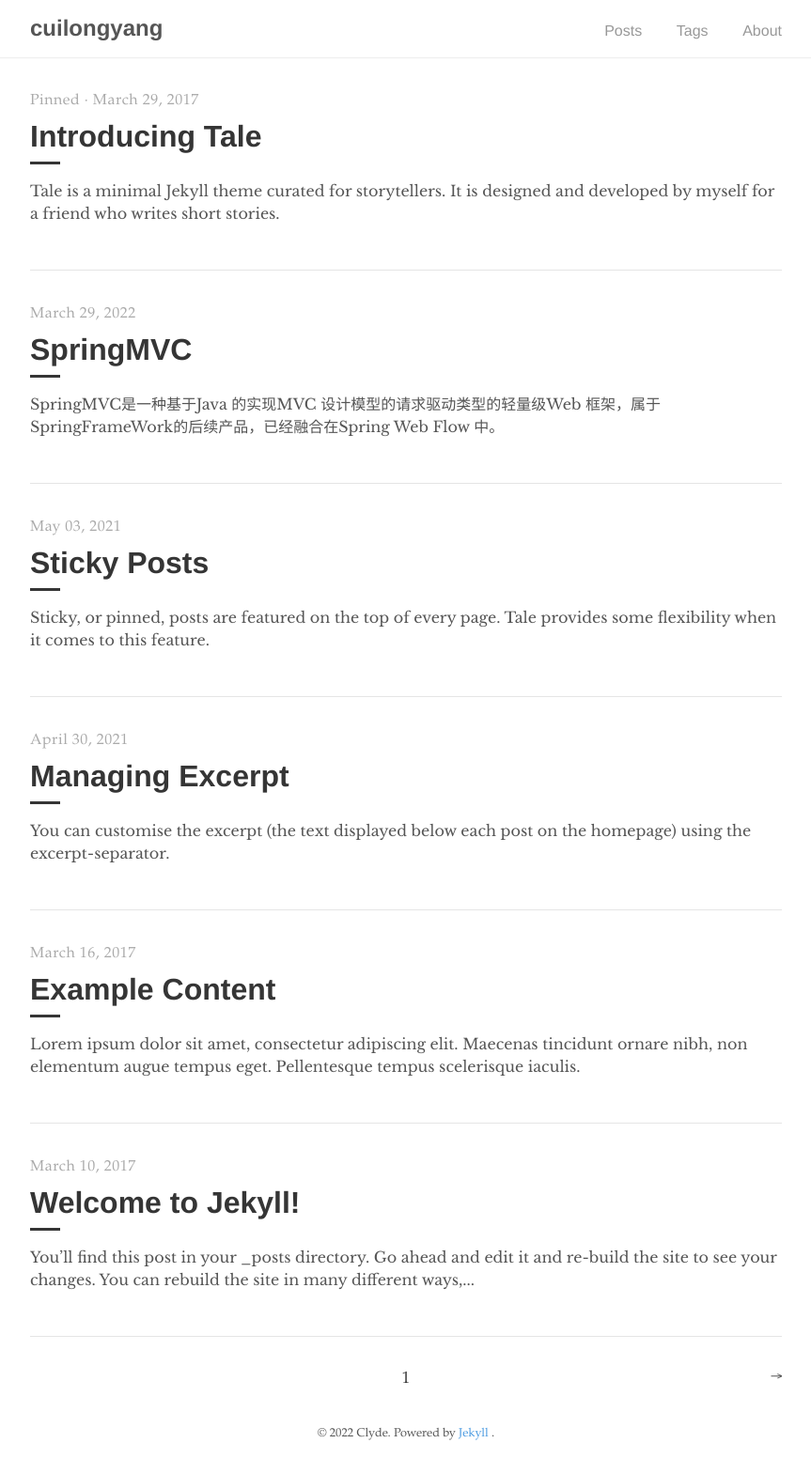
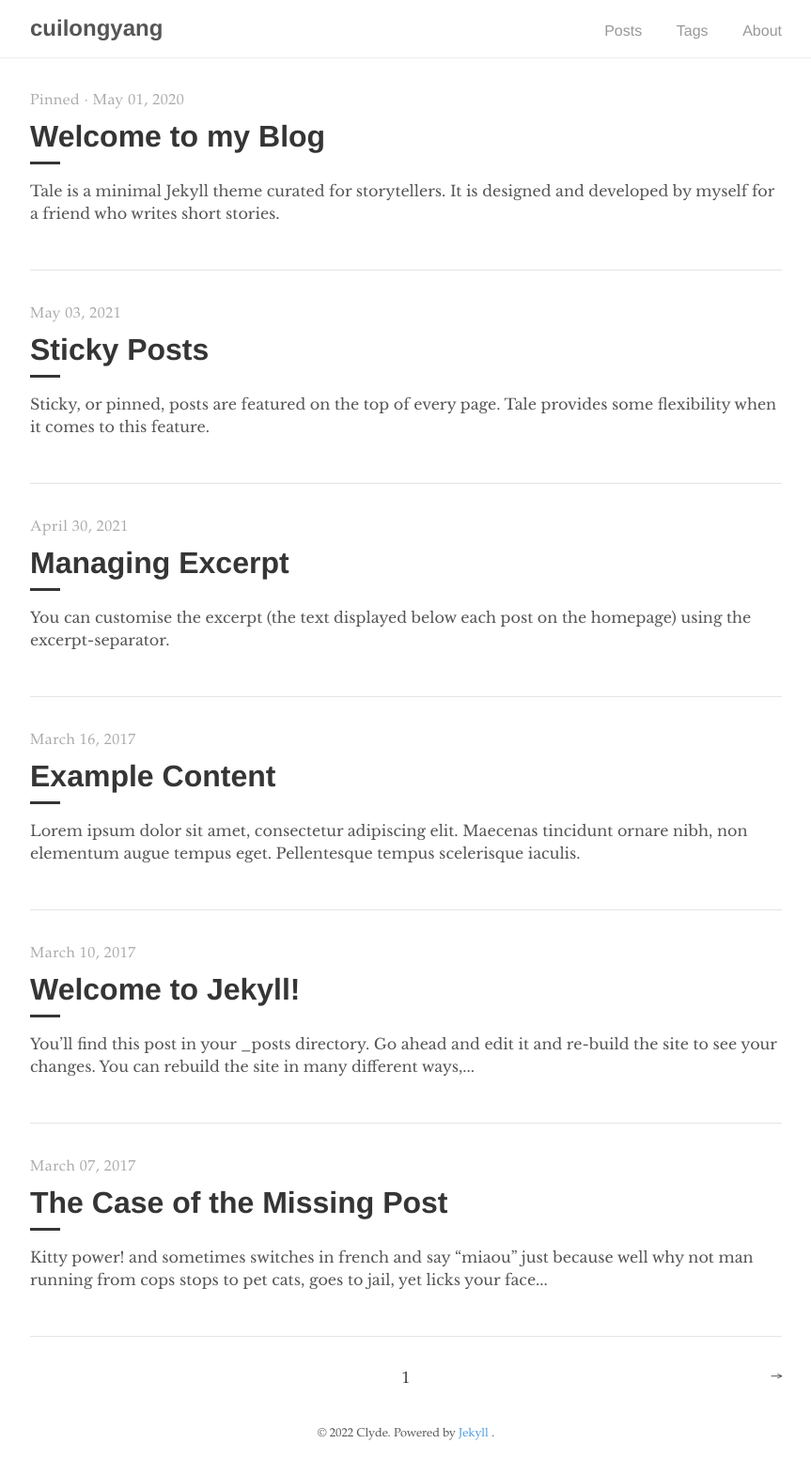
Before and after one commit to cuilongyang/cuilongyang.github.io, a Jekyll site: the page built from index.html, in a window 1280 px wide. Shown: the whole page at 94% size, without its empty margins (208-1071 px from the left). Built offline with Jekyll 4.4.1, drawn with Linux system fonts in a browser that asks for light colours; the list of posts is cut into pages by our own code; some of the changed lines change nothing that is shown.

Commit message:
update welcome message

````diff
--- a/_posts/2017-03-29-introducing-tale.md
+++ b/_posts/2020-05-01-welcome.md
@@ -1,9 +1,9 @@
 ---
 layout: post
-title:  "Introducing Tale"
-author: "Chester"
+title:  "Welcome to my Blog"
+author: "Clyde"
 comments: true
-tags: Tale
+tags: blog
 excerpt_separator: <!--more-->
 sticky: true
 hidden: true
--- a/_posts/2022-03-29-Spring-MVC.markdown
+++ /dev/null
@@ -1,200 +0,0 @@
----
-layout: post
-title:  "SpringMVC"
-author: "Clyde"
-tags: SpringMVC
-excerpt_separator: <!--more-->
----
-
-SpringMVC是一种基于Java 的实现MVC 设计模型的请求驱动类型的轻量级Web 框架，属于SpringFrameWork的后续产品，已经融合在Spring Web Flow 中。<!--more-->SpringMVC已经成为目前最主流的MVC框架之一，并且随着Spring3.0 的发布，全面超越Struts2，成为最优秀的MVC框架。它通过一套注解，让一个简单的Java 类成为处理请求的控制器，而无须实现任何接口。同时它还支RESTful编程风格的请求。
-
-### 开发步骤：
-
-1. 导入SpringMVC相关坐标：此处需要版本为5.0.5   TomCat版本为9
-
-   ```xml
-   <!--Spring坐标-->
-   <dependency>
-       <groupId>org.springframework</groupId>
-       <artifactId>spring-context</artifactId>
-       <version>5.0.5.RELEASE</version>
-   </dependency>
-   <!--SpringMVC坐标-->
-   <dependency>
-       <groupId>org.springframework</groupId>
-       <artifactId>spring-webmvc</artifactId>
-       <version>5.0.5.RELEASE</version>
-   </dependency>
-   <!--Servlet坐标-->
-   <dependency>
-       <groupId>javax.servlet</groupId>
-       <artifactId>servlet-api</artifactId>
-       <version>2.5</version>
-   </dependency>
-   <!--Jsp坐标-->
-   <dependency>
-       <groupId>javax.servlet.jsp</groupId>
-       <artifactId>jsp-api</artifactId>
-       <version>2.0</version>
-   </dependency>
-   ```
-
-
-
-2. 配置SpringMVC核心控制器DispathcerServlet
-
-   ```xml
-   <servlet>
-       <servlet-name>DispatcherServlet</servlet-name>
-       <servlet-class>org.springframework.web.servlet.DispatcherServlet</servlet-class>
-       <init-param>
-           <param-name>contextConfigLocation</param-name>
-           <param-value>classpath:spring-mvc.xml</param-value>
-       </init-param>
-       <load-on-startup>1</load-on-startup>
-   </servlet>
-   <servlet-mapping>
-       <servlet-name>DispatcherServlet</servlet-name>
-       <url-pattern>/</url-pattern>
-   </servlet-mapping>
-
-3. 创建Controller类和视图页面
-
-   ```java
-   @Controller
-   public class UserController {
-
-       @RequestMapping(value = "/quick" ,method = RequestMethod.GET)
-       public String hi(){
-           System.out.println("controller hi running...");
-           // 此处添加了内部资源视图解析器
-           return "success";
-       }
-   ```
-
-
-
-4. 使用注解配置Controller类中业务方法的映射地址
-
-   ```jsp
-   <%@ page contentType="text/html;charset=UTF-8" language="java" %>
-   <html>
-   <head>
-       <title>Title</title>
-   </head>
-   <body>
-       <h1>success!!!!</h1>
-   </body>
-   </html>
-   ```
-
-
-
-5. 配置SpringMVC核心文件spring-mvc.xml
-
-   ```xml
-       <!--    Controller组件扫描-->
-       <context:component-scan base-package="com.belle.controller">
-           <context:include-filter type="annotation" expression="org.springframework.stereotype.Controller"/>
-       </context:component-scan>
-   ```
-
-
-
-
-### SpringMVC的执行流程
-
-1. 用户发送请求至前端控制器DispatcherServlet。
-2. DispatcherServlet收到请求调用HandlerMapping处理器映射器。
-3. 处理器映射器找到具体的处理器(可以根据xml配置、注解进行查找)，生成处理器对象及处理器拦截器(如果有则生成)一并返回给DispatcherServlet。
-4. DispatcherServlet调用HandlerAdapter处理器适配器。
-5. HandlerAdapter经过适配调用具体的处理器(Controller，也叫后端控制器)。
-6. Controller执行完成返回ModelAndView。
-7. HandlerAdapter将controller执行结果ModelAndView返回给DispatcherServlet。
-8. DispatcherServlet将ModelAndView传给ViewReslover视图解析器。
-9. ViewReslover解析后返回具体View。
-10. DispatcherServlet根据View进行渲染视图（即将模型数据填充至视图中）。DispatcherServlet响应用户。
-
-
-
-### SpringMVC组件解析
-
-1. **前端控制器：DispatcherServlet**
-用户请求到达前端控制器，它就相当于MVC 模式中的C，DispatcherServlet是整个流程控制的中心，由
-它调用其它组件处理用户的请求，DispatcherServlet的存在降低了组件之间的耦合性。
-2. **处理器映射器：HandlerMapping**
-HandlerMapping负责根据用户请求找到Handler 即处理器，SpringMVC提供了不同的映射器实现不同的
-映射方式，例如：配置文件方式，实现接口方式，注解方式等。
-3. **处理器适配器：HandlerAdapter**
-通过HandlerAdapter对处理器进行执行，这是适配器模式的应用，通过扩展适配器可以对更多类型的处理
-器进行执行。
-4. **处理器：Handler**
-    它就是我们开发中要编写的具体业务控制器。由DispatcherServlet把用户请求转发到Handler。由
-    Handler 对具体的用户请求进行处理。
-5. **视图解析器：View Resolver**
-View Resolver 负责将处理结果生成View 视图，View Resolver 首先根据逻辑视图名解析成物理视图名，即具体的页面地址，再生成View 视图对象，最后对View 进行渲染将处理结果通过页面展示给用户。
-6. **视图：View**
-SpringMVC框架提供了很多的View 视图类型的支持，包括：jstlView、freemarkerView、pdfView等。最常用的视图就是jsp。一般情况下需要通过页面标签或页面模版技术将模型数据通过页面展示给用户，需要由程序员根据业务需求开发具体的页面
-
-### SpringMVC注解解析
-
-
-
-`@RequestMapping`
-作用：用于建立请求URL 和处理请求方法之间的对应关系
-
-位置：
-
-- 类上，请求URL 的第一级访问目录。此处不写的话，就相当于应用的根目录
-
-- 方法上，请求URL 的第二级访问目录，与类上的使用@ReqquestMapping标注的一级目录一起组成访问虚拟路径属性：
-
-  - value：用于指定请求的URL。它和path属性的作用是一样的
-
-  - method：用于指定请求的方式
-
-  - params：用于指定限制请求参数的条件。它支持简单的表达式。要求请求参数的key和value必须和配置
-
-    一模一样例如：
-
-    - params= {"accountName"}，表示请求参数必须有accountName
-    - params= {"moeny!100"}，表示请求参数中money不能是100
-
-
-
-### mvc命名空间引入
-
-命名空间：xmlns:context="http://www.springframework.org/schema/context"
-
-xmlns:mvc="http://www.springframework.org/schema/mvc"
-
-约束地址：http://www.springframework.org/schema/context
-
-http://www.springframework.org/schema/context/spring-context.xsd
-
-http://www.springframework.org/schema/mvc
-
-http://www.springframework.org/schema/mvc/spring-mvc.xsd
-
-### SpringMVC的相关组件
-
-- 前端控制器：DispatcherServlet
-- 处理器映射器：HandlerMapping
-- 处理器适配器：HandlerAdapter
-- 处理器：Handler
-- 视图解析器：View Resolver
-- 视图：View
-
-### SpringMVC的注解和配置
-
-- 请求映射注解：@RequestMapping
-
-- 视图解析器配置：
-
-  REDIRECT_URL_PREFIX = "redirect:"
-
-  FORWARD_URL_PREFIX = "forward:"
-
-  prefix = "";
-
-  suffix = "";
````
